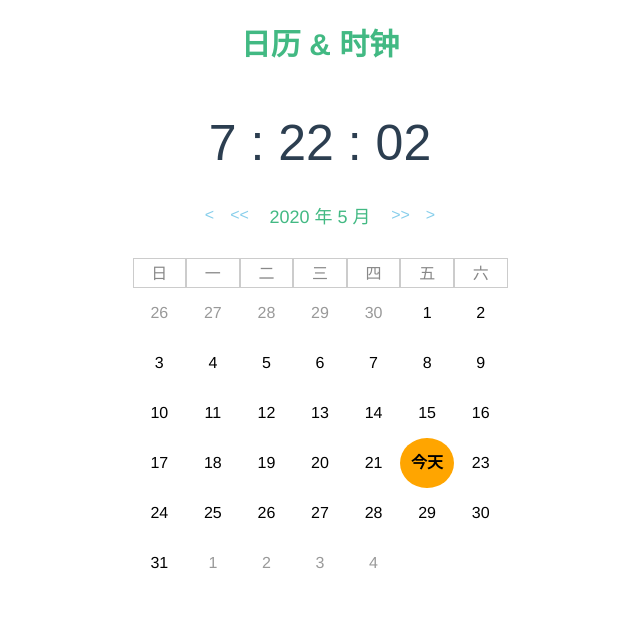
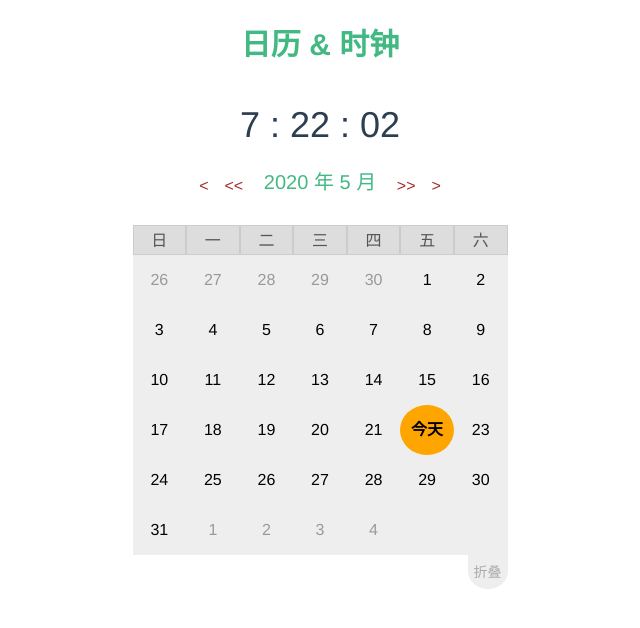
Before and after one commit to zwn19910807/vueCalendar, a Vue app: page /#/ in a window 1280 px wide. Shown: the top 628 px of the page, without its empty margins (320-960 px from the left). Built offline with nearby package versions, Linux system fonts and the light colour scheme.

Commit message:
日历展开/折叠_样式

```diff
--- a/src/components/calendar/CalendarBody.vue
+++ b/src/components/calendar/CalendarBody.vue
@@ -1,7 +1,10 @@
 <template>
+<div style="position:relative;">
   <div class="calendar-body" @click.stop="changeDate($event)" @blur="handleBlur">
     <span ref="item" v-for="(v,i) in days" :key="i" class="days" :class="v.day === '今天'? 'cur' : ''" :style="{color:v.color}">{{v.day}}</span>
   </div>
+  <div class="btn-switch" @click="switchPanel">{{flag?'折叠':'展开'}}</div>
+</div>
 </template>
 
 <script>
@@ -10,7 +13,7 @@ import { mapState } from 'vuex';
 export default {
   data() {
     return {
-
+      flag: true
     }
   },
   computed: {
@@ -28,6 +31,10 @@ export default {
     },
     handleBlur(){
       console.log(123);
+    },
+    switchPanel(){
+      this.flag = !this.flag;
+      console.log('展开折叠');
     }
   },
 }
@@ -37,6 +44,7 @@ export default {
     width: 100%;
     display: flex;
     flex-wrap: wrap;
+    background-color: #eee;
     .days{
       display: inline-block;
       width: calc( 100% / 7 );
@@ -54,4 +62,16 @@ export default {
       }
     }
   }
+  .btn-switch{
+    background-color: #eee;
+    width: 40px;
+    height: 35px;
+    border-radius: 0 0 50% 50%;
+    position: absolute;
+    bottom: -34px;
+    right: 0;
+    line-height: 36px;
+    font-size: 14px;
+    color: #aaa;
+  }
 </style>
--- a/src/components/calendar/CalendarHeader.vue
+++ b/src/components/calendar/CalendarHeader.vue
@@ -98,24 +98,24 @@ export default {
     .title{
       display: flex;
       justify-content: center;
-      align-items: center;
+      align-items: flex-end;
       margin-bottom: 30px;
       .now{
-        font-size: 18px;
+        font-size: 20px;
         color: #42b983;
       }
       .last,.next {
         width: 90px;
         text-align: center;
+        cursor: pointer;
         span{
           display: inline-block;
           width: 30px;
           &.switch-year{
-            color: skyblue;
+            color: brown;
           }
           &.switch-month{
-            color: skyblue;
-            cursor: pointer;
+            color: brown;
           }
         }
       }
@@ -125,9 +125,10 @@ export default {
       height: 30px;
       line-height: 30px;
       display: flex;
+      background-color: #ddd;
       span{
         flex: 1;
-        color: #888;
+        color: #555;
         border: 1px solid #ccc;
       }
     }
--- a/src/components/clock/Clock.vue
+++ b/src/components/clock/Clock.vue
@@ -29,8 +29,7 @@ export default {
 </script>
 <style lang="less">
   .clock {
-    font-size: 50px;
-    font-family: fantasy;
-    margin: 30px 0;
+    font-size: 36px;
+    margin: 20px 0;
   }
 </style>
```
